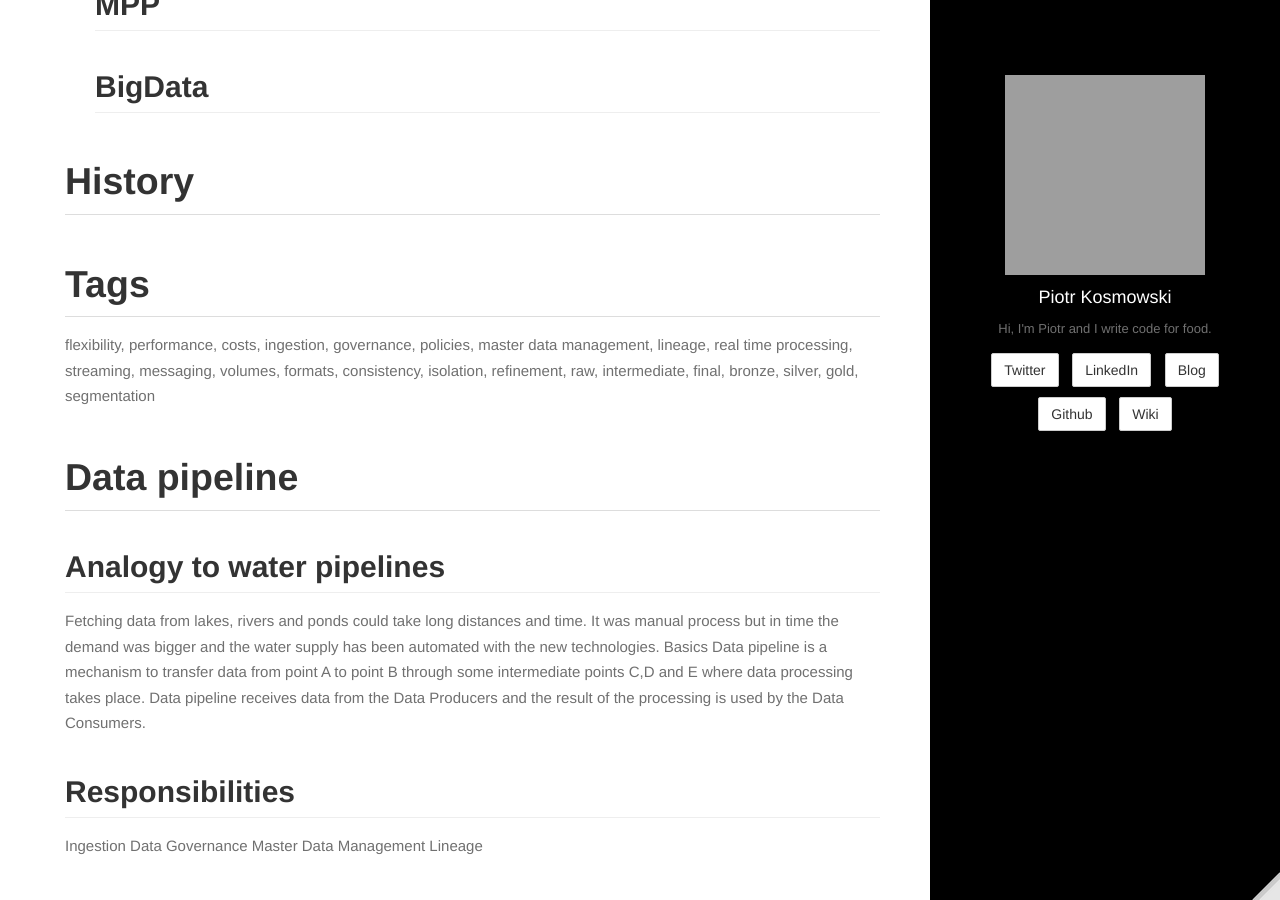
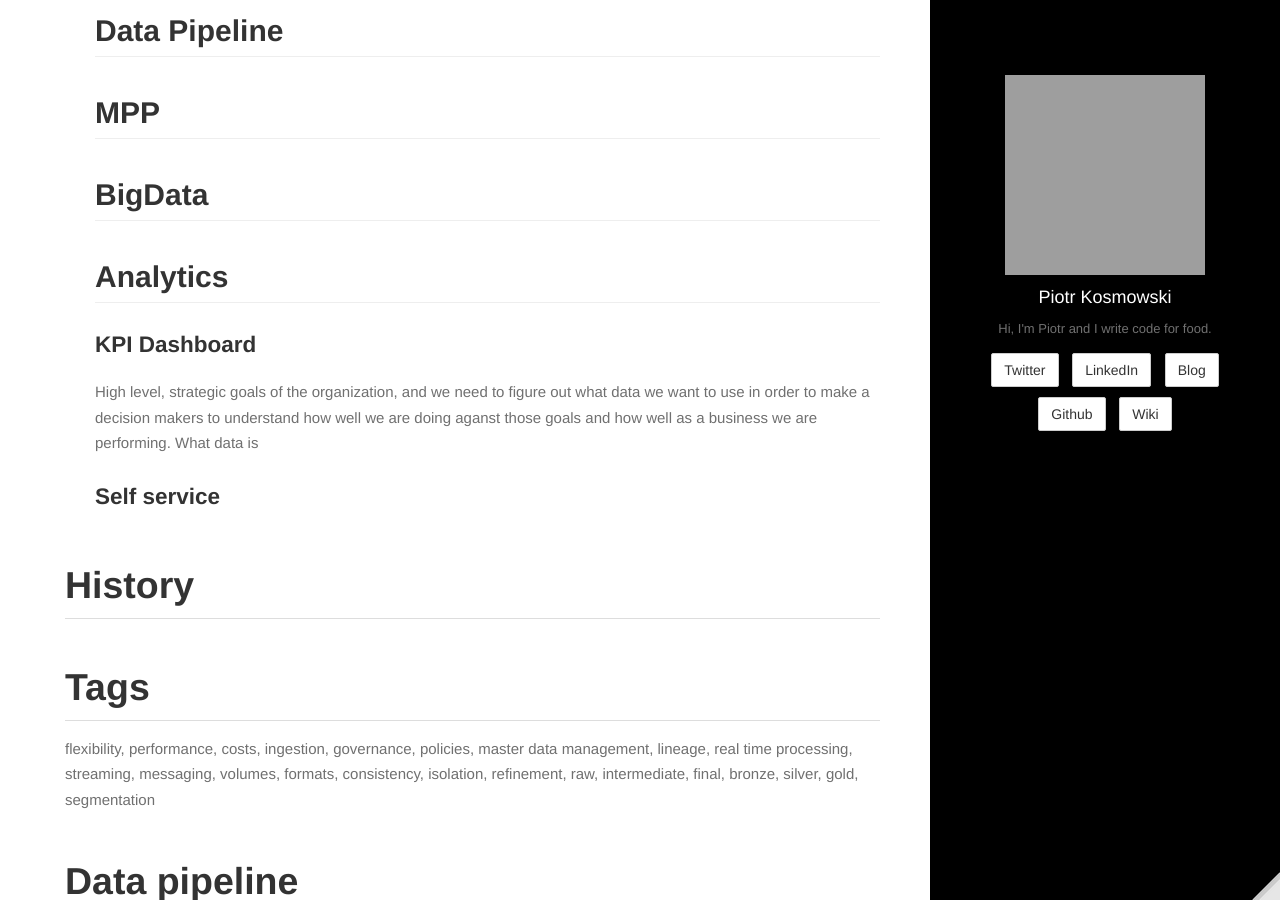
Before and after one commit to kospiotr/kospiotr.github.io, a Jekyll site: the page built from wiki/data.md, in a window 1280 px wide and 900 px high, scrolled down 1749 px. Built offline with Jekyll 4.4.1, drawn with Linux system fonts in a browser that asks for light colours; some of the changed text lies outside the part shown; grey boxes are pictures that could not be loaded.

Commit message:
Update data.md

```diff
--- a/wiki/data.md
+++ b/wiki/data.md
@@ -29,6 +29,10 @@ Good for:
 ## Data Pipeline
 ## MPP
 ## BigData
+## Analytics
+### KPI Dashboard
+High level, strategic goals of the organization, and we need to figure out what data we want to use in order to make a decision makers to understand how well we are doing aganst those goals and how well as a business we are performing. What data is
+### Self service
 
 # History
 
```
